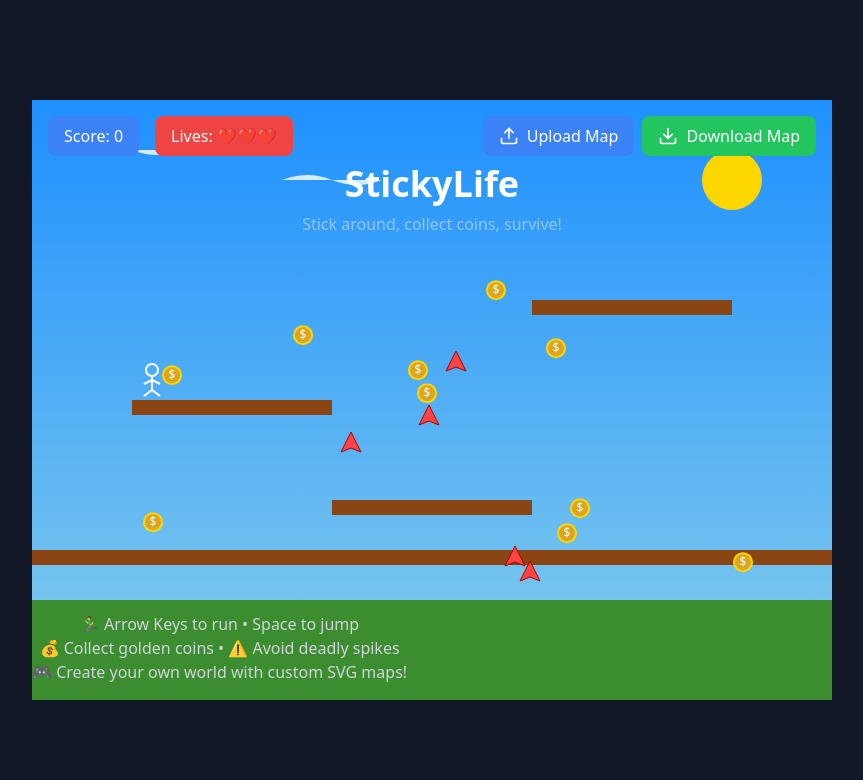
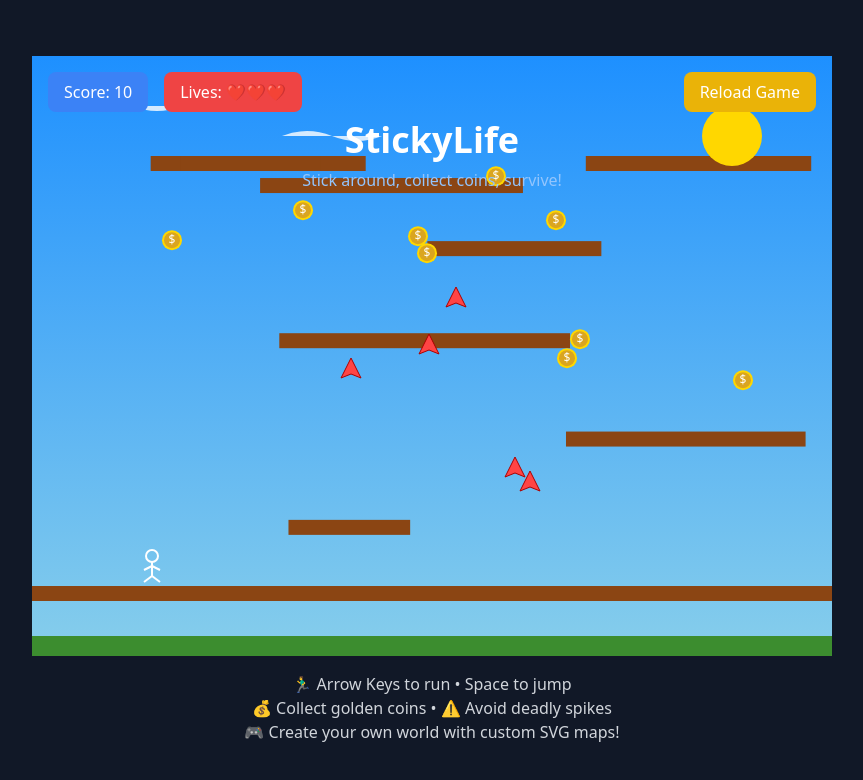
Before and after one commit to flamingquaks/addierudy.com, a React (Vite) app: page /sticky-life in a window 1280 px wide. Shown: the top 780 px of the page, without its empty margins (208-1071 px from the left). Built offline with nearby package versions, Linux system fonts and the light colour scheme.

Commit message:
feat: implement dynamic platform generation and enhance game win condition

```diff
--- a/src/pages/sticky-life.tsx
+++ b/src/pages/sticky-life.tsx
@@ -54,7 +54,52 @@ const COIN_VALUE: number = 10;
 const COLLISION_THRESHOLD: number = 20;
 const MAX_FALL_SPEED: number = 12;
 
+const generateRandomPlatforms = (): string => {
+  const platforms = [];
+  const platformCount = Math.floor(Math.random() * 4) + 5; // 5 to 8 platforms
+  const minVerticalSpacing = 60; // Minimum vertical spacing between platforms
+  const maxVerticalSpacing = 100; // Fixed maximum vertical spacing to ensure reachability
 
+  // Main long platform at the bottom
+  platforms.push('<rect x="0" y="580" width="800" height="100" fill="#3C8D2F"/>');
+  platforms.push('<rect x="0" y="530" width="800" height="15" fill="#8B4513"/>');
+
+  let lastY = 530; // Start from the top of the main platform
+
+  for (let i = 0; i < platformCount; i++) {
+    const width = 100 + Math.random() * 200;
+    const x = Math.random() * (800 - width);
+    const y = Math.max(100, lastY - minVerticalSpacing - Math.random() * (maxVerticalSpacing - minVerticalSpacing)); // Ensure minimum and maximum vertical spacing
+    platforms.push(`<rect x="${x}" y="${y}" width="${width}" height="15" fill="#8B4513"/>`);
+    lastY = y; // Update lastY to the current platform's y position
+  }
+
+  return platforms.join('');
+};
+
+const initialPlatforms = generateRandomPlatforms();
+
+const defaultMap: string = `
+  <svg viewBox="0 0 800 600" width="800" height="600">
+    <defs>
+      <linearGradient id="skyGradient" x1="0%" y1="0%" x2="0%" y2="100%">
+        <stop offset="0%" style="stop-color:#1E90FF"/>
+        <stop offset="100%" style="stop-color:#87CEEB"/>
+      </linearGradient>
+    </defs>
+
+    <!-- Sky background -->
+    <rect width="800" height="600" fill="url(#skyGradient)"/>
+
+    <!-- Platforms - these will have collision -->
+    ${initialPlatforms}
+
+    <!-- Decorative elements - no collision -->
+    <circle cx="700" cy="80" r="30" fill="#FFD700"/>
+    <path d="M 50,50 Q 75,40 100,50 T 150,50" fill="white" opacity="0.8"/>
+    <path d="M 250,80 Q 275,70 300,80 T 350,80" fill="white" opacity="0.8"/>
+  </svg>
+`;
 
 const StickyLife: React.FC = () => {
   // Add debug mode ref
@@ -99,45 +144,34 @@ const StickyLife: React.FC = () => {
   const animationFrameRef = useRef<number>();
   const keysPressed = useRef<KeysPressed>({});
 
-  const defaultMap: string = `
-    <svg viewBox="0 0 800 600" width="800" height="600">
-      <defs>
-        <linearGradient id="skyGradient" x1="0%" y1="0%" x2="0%" y2="100%">
-          <stop offset="0%" style="stop-color:#1E90FF"/>
-          <stop offset="100%" style="stop-color:#87CEEB"/>
-        </linearGradient>
-      </defs>
-
-      <!-- Sky background -->
-      <rect width="800" height="600" fill="url(#skyGradient)"/>
-
-      <!-- Platforms - these will have collision -->
-      <rect x="0" y="500" width="800" height="100" fill="#3C8D2F"/>
-      <rect x="0" y="450" width="800" height="15" fill="#8B4513"/>
-      <rect x="100" y="300" width="200" height="15" fill="#8B4513"/>
-      <rect x="500" y="200" width="200" height="15" fill="#8B4513"/>
-      <rect x="300" y="400" width="200" height="15" fill="#8B4513"/>
-
-      <!-- Decorative elements - no collision -->
-      <circle cx="700" cy="80" r="30" fill="#FFD700"/>
-      <path d="M 50,50 Q 75,40 100,50 T 150,50" fill="white" opacity="0.8"/>
-      <path d="M 250,80 Q 275,70 300,80 T 350,80" fill="white" opacity="0.8"/>
-    </svg>
-  `;
-
   // Initialize game elements
   const initializeGameElements = (): void => {
-    const newCoins: Coin[] = Array.from({ length: 10 }, (_, i) => ({
-      id: i,
-      x: 100 + Math.random() * 600,
-      y: 100 + Math.random() * 400,
-      collected: false
-    }));
+    const platforms = initialPlatforms.match(/<rect x="(\d+)" y="(\d+)" width="(\d+)" height="(\d+)"/g) || [];
+    const platformRects = platforms.map(platform => {
+      const [, x, y, width, height] = platform.match(/<rect x="(\d+)" y="(\d+)" width="(\d+)" height="(\d+)"/) || [];
+      return { x: parseInt(x), y: parseInt(y), width: parseInt(width), height: parseInt(height) };
+    });
+
+    const isCoinOverlapping = (coinX: number, coinY: number) => {
+      return platformRects.some(platform =>
+        coinX >= platform.x && coinX <= platform.x + platform.width &&
+        coinY >= platform.y && coinY <= platform.y + platform.height
+      );
+    };
+
+    const newCoins: Coin[] = Array.from({ length: 10 }, (_, i) => {
+      let x, y;
+      do {
+        x = 100 + Math.random() * 600;
+        y = 50 + Math.random() * 300; // Raise the lowest point for coins
+      } while (isCoinOverlapping(x, y));
+      return { id: i, x, y, collected: false };
+    });
 
     const newSpikes: Spike[] = Array.from({ length: 5 }, (_, i) => ({
       id: i,
       x: 150 + Math.random() * 500,
-      y: 100 + Math.random() * 400
+      y: 100 + Math.random() * 350 // Ensure spikes are above the bottom platform
     }));
 
     setGameState(prev => ({
@@ -311,15 +345,10 @@ const StickyLife: React.FC = () => {
                 newState.gameOver = true;
               }
 
-              // Bounce player away from spike
-              newState.velocity = {
-                x: (prev.playerPos.x - spike.x) * 0.5,
-                y: -10
-              };
-              newState.playerPos = {
-                x: prev.playerPos.x + (prev.playerPos.x - spike.x) * 0.5,
-                y: prev.playerPos.y - 50
-              };
+              // Reset player position to a safe location
+              newState.playerPos = { x: 100, y: 100 };
+              newState.velocity = { x: 0, y: 0 };
+              newState.isJumping = false;
             }
           });
 
@@ -337,6 +366,13 @@ const StickyLife: React.FC = () => {
       }
     };
   }, [gameState.gameOver]);
+
+  // Check if all coins are collected
+  useEffect(() => {
+    if (gameState.coins.every(coin => coin.collected) && gameState.coins.length > 0) {
+      setGameState(prev => ({ ...prev, gameOver: true }));
+    }
+  }, [gameState.coins]);
 
   // Input handling
   useEffect(() => {
@@ -382,7 +418,7 @@ const StickyLife: React.FC = () => {
   }, [gameState.currentMap, gameState.gameOver]);
 
   return (
-    <div className="relative w-full h-screen bg-gray-900 flex items-center justify-center">
+    <div className="relative w-full h-screen bg-gray-900 flex flex-col items-center justify-center">
       <div
         ref={gameRef}
         className="relative w-[800px] h-[600px] bg-gray-800 overflow-hidden"
@@ -423,6 +459,7 @@ const StickyLife: React.FC = () => {
 
         {/* Map Controls */}
         <div className="absolute top-4 right-4 flex gap-2">
+          {/*
           <label className="bg-blue-500 hover:bg-blue-600 text-white px-4 py-2 rounded-lg cursor-pointer flex items-center gap-2">
             <Upload size={20} />
             Upload Map
@@ -448,6 +485,13 @@ const StickyLife: React.FC = () => {
           >
             <Download size={20} />
             Download Map
+          </button>
+          */}
+          <button
+            onClick={reloadGame}
+            className="bg-yellow-500 hover:bg-yellow-600 text-white px-4 py-2 rounded-lg flex items-center gap-2"
+          >
+            Reload Game
           </button>
         </div>
 
@@ -514,8 +558,19 @@ const StickyLife: React.FC = () => {
         {gameState.gameOver && (
           <div className="absolute inset-0 bg-black bg-opacity-50 flex items-center justify-center">
             <div className="bg-white p-8 rounded-lg text-center">
+              {gameState.coins.every(coin => coin.collected) ? (
+                <>
+                  <h2 className="text-2xl font-bold mb-4">YOU WIN!</h2>
+                  <div className="fireworks">
+                    {/* Fireworks SVG or animation can be added here */}
+                  </div>
+                </>
+              ) : (
+                <>
                   <h2 className="text-2xl font-bold mb-4">Stick No More!</h2>
                   <p className="mb-4">Final Score: {gameState.score}</p>
+                </>
+              )}
               <button
                 onClick={resetGame}
                 className="bg-blue-500 hover:bg-blue-600 text-white px-6 py-2 rounded-lg"
@@ -525,13 +580,13 @@ const StickyLife: React.FC = () => {
             </div>
           </div>
         )}
+      </div>
 
       {/* Instructions */}
-        <div className="absolute bottom-4 text-gray-300 text-center">
+      <div className="mt-4 text-gray-300 text-center">
         <p>🏃‍♂️ Arrow Keys to run • Space to jump</p>
         <p>💰 Collect golden coins • ⚠️ Avoid deadly spikes</p>
         <p>🎮 Create your own world with custom SVG maps!</p>
-        </div>
       </div>
     </div>
   );
```
Lines whose indentation alone changed are shown as unchanged.
